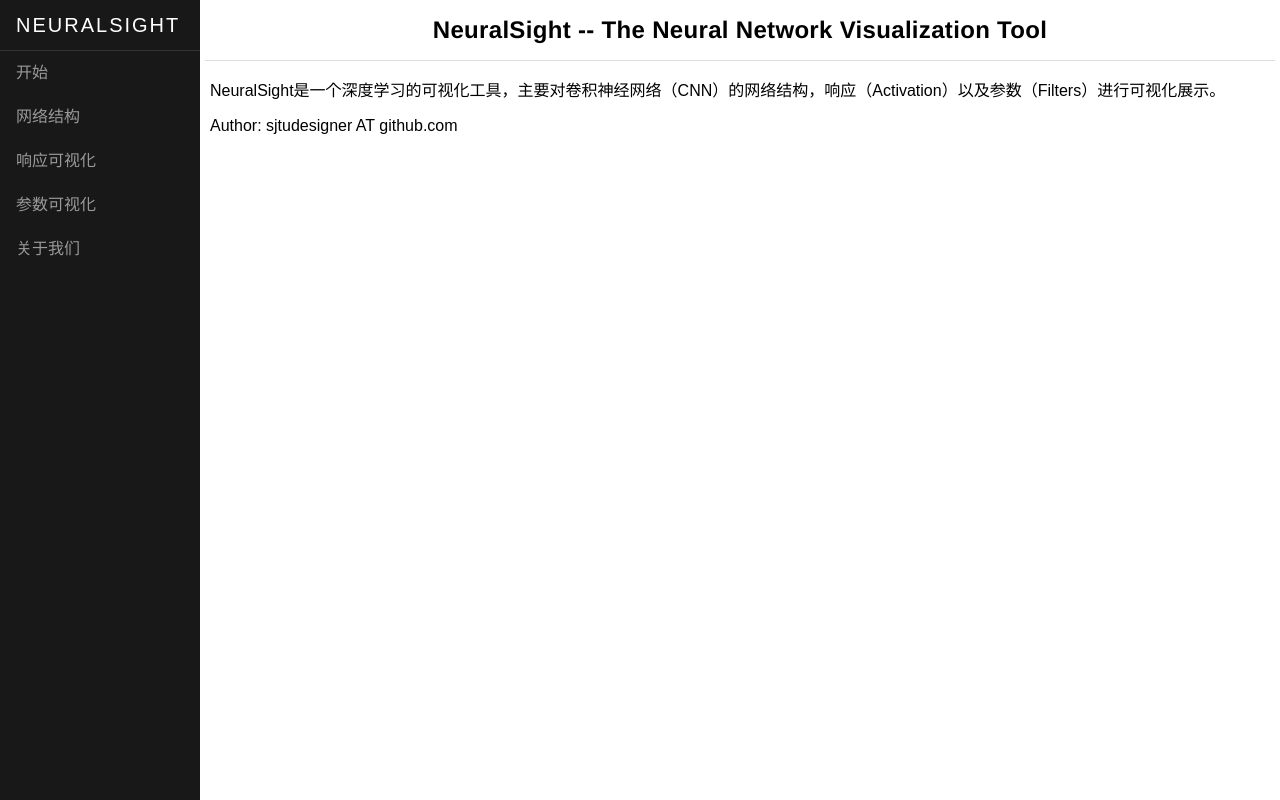
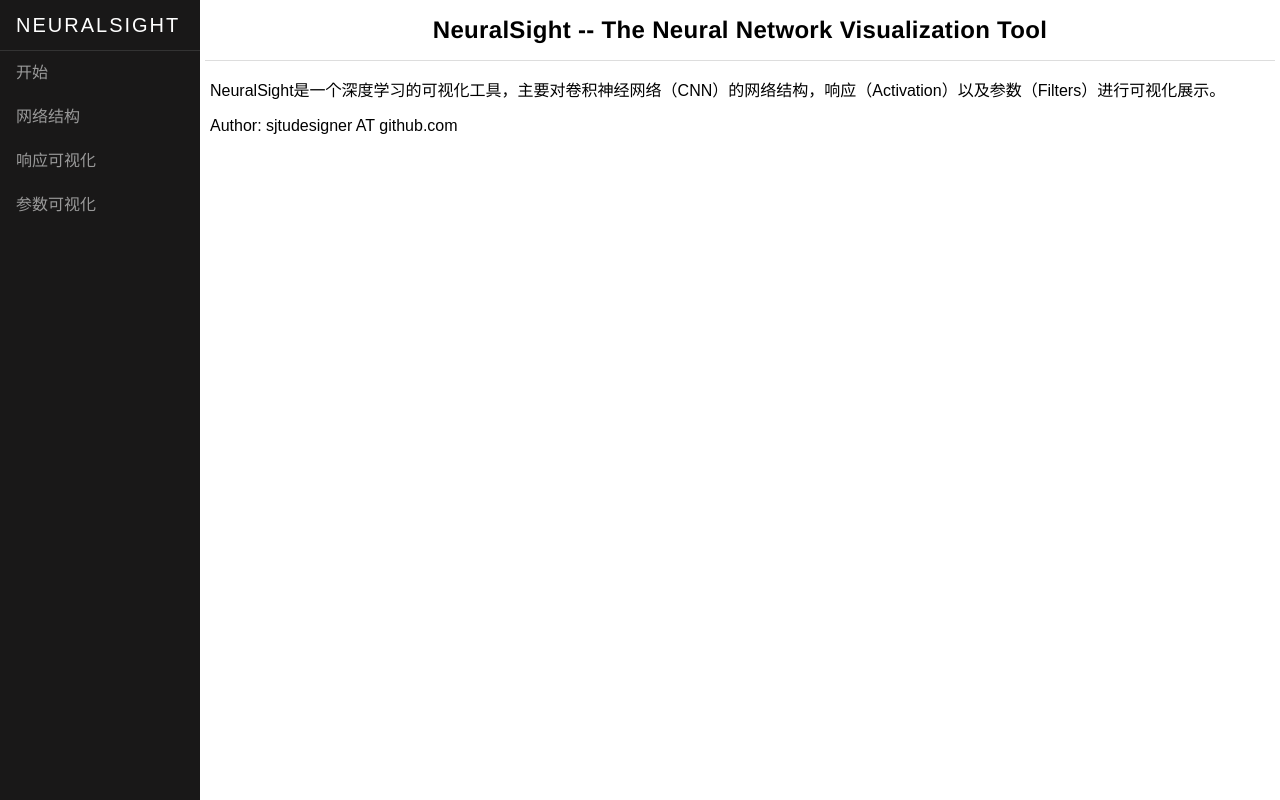
Before and after one commit to scihacker/NeuralSight, a Flask app: page / in a window 1280 px wide. Run offline with Flask 2, Linux system fonts and the light colour scheme.

Commit message:
remove "about"

```diff
--- a/templates/main.html
+++ b/templates/main.html
@@ -15,7 +15,6 @@
             <li><a href="/structure">网络结构</a></li>
             <li><a href="/activation">响应可视化</a></li>
             <li><a href="/filter">参数可视化</a></li>
-            <li><a href="/about">关于我们</a></li>
         </ul>
     </div>
 </div>
```
